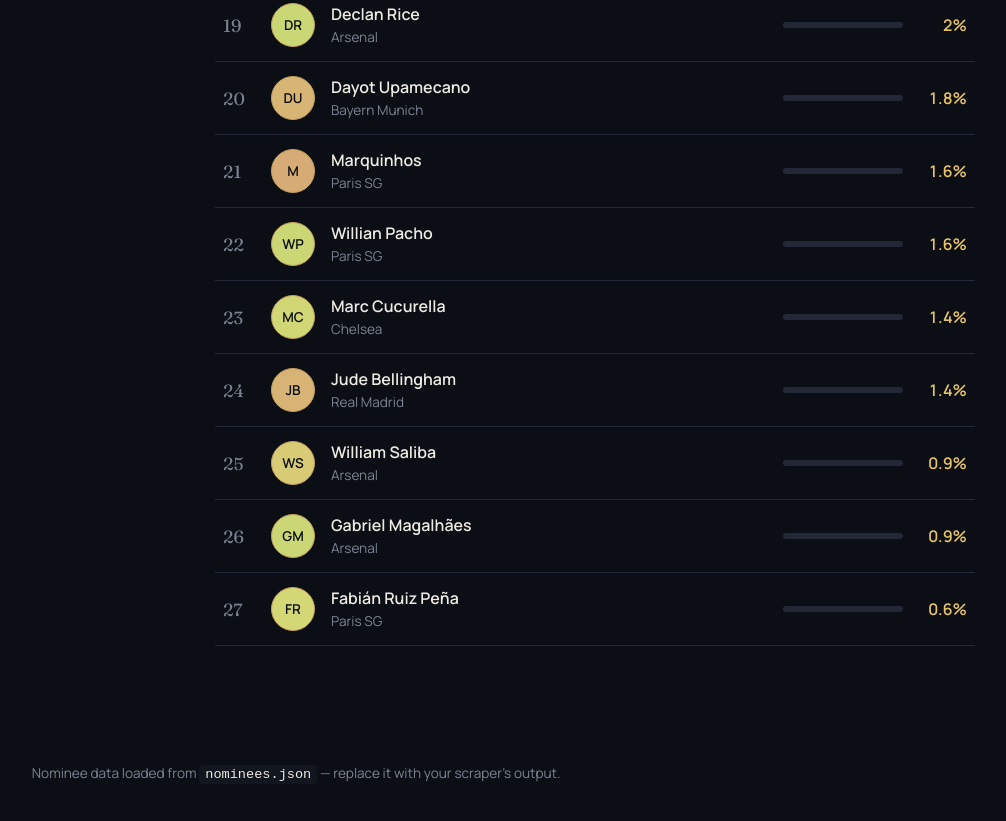
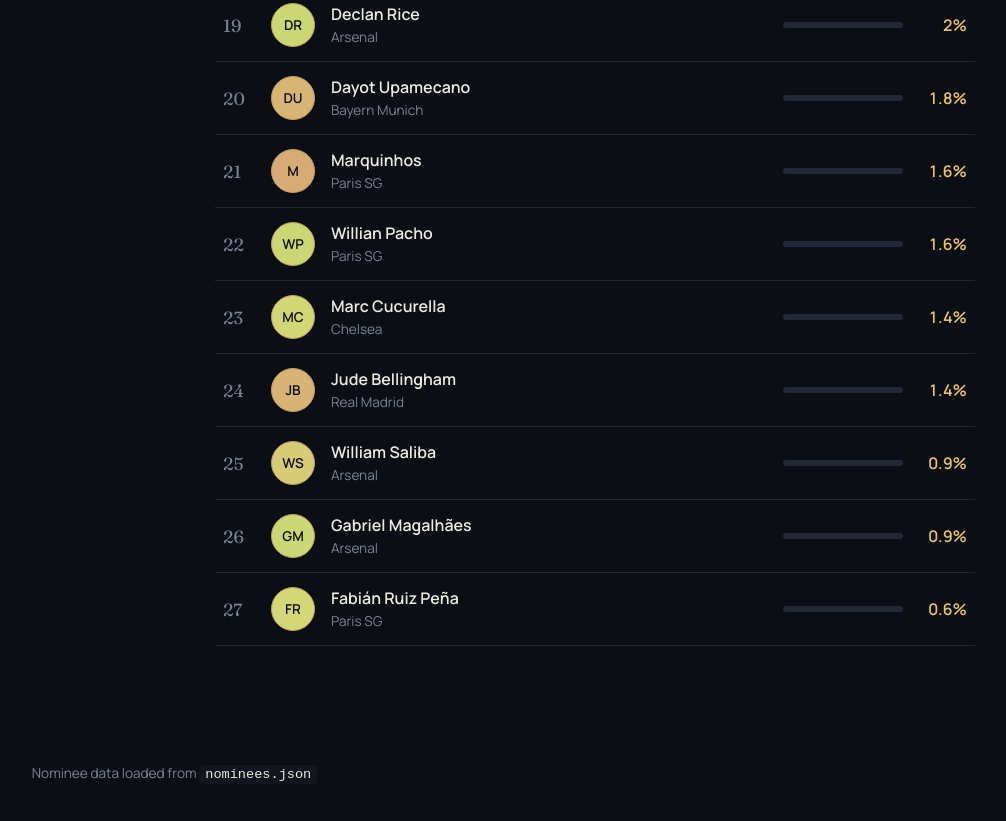
Before and after one commit to abdul-dev01/Ballon-d-Or-predictor, a plain HTML site: page index.html in a window 1280 px wide. Shown: the part 2211-3032 px from the top of the page, without its empty margins (45-1051 px from the left). Drawn offline with Linux system fonts and the light colour scheme.

Commit message:
Update footer text in index.html
Edited some texts

```diff
--- a/index.html
+++ b/index.html
@@ -54,7 +54,7 @@
     </section>
 
     <footer>
-      <p>Nominee data loaded from <code>nominees.json</code> — replace it with your scraper's output.</p>
+      <p>Nominee data loaded from <code>nominees.json</code></p>
     </footer>
   </main>
 
```
